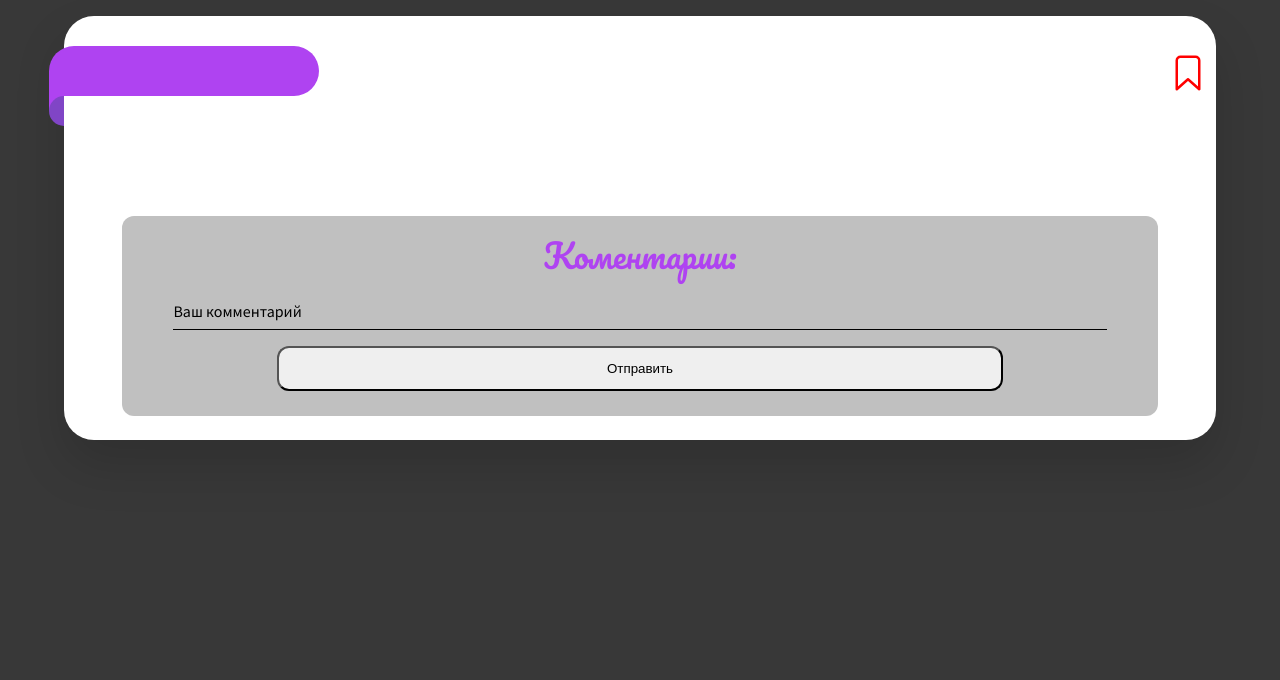
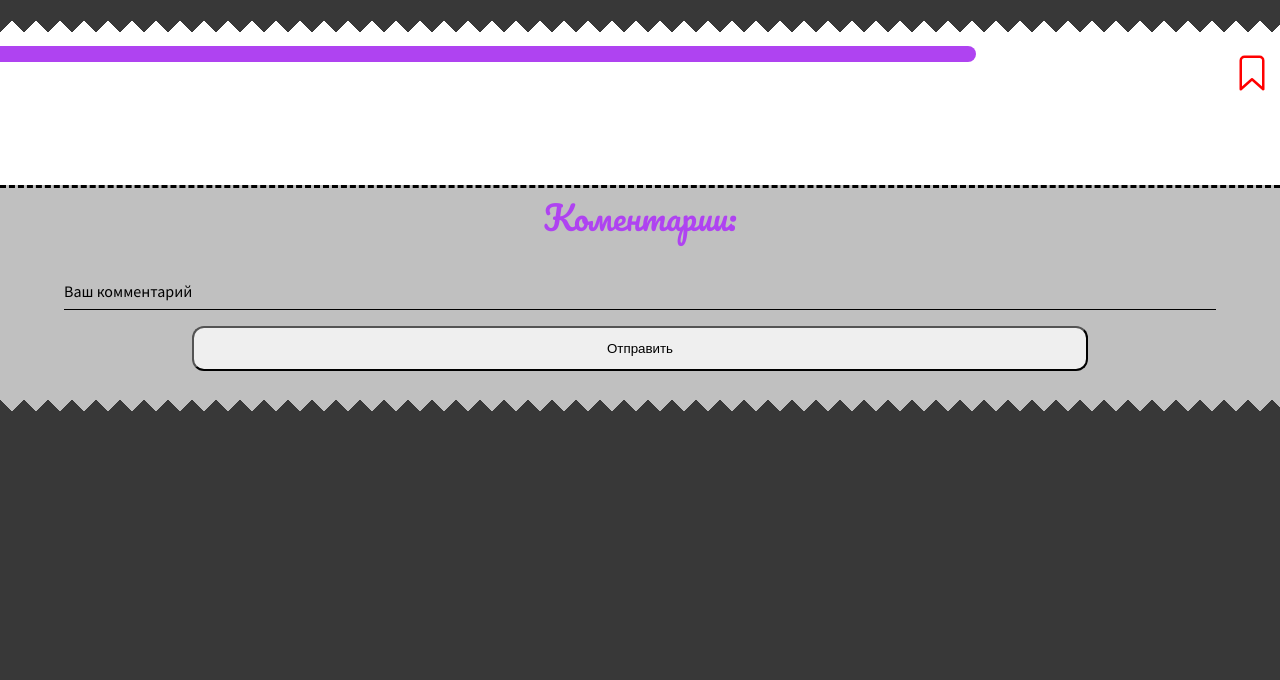
Before and after one commit to metimol/vladalek, a Django app: template vladalek/templates/blog/detail.html in a window 1280 px wide. Shown: the part 54-734 px from the top of the page. Run offline with Django 4.2, Linux system fonts and the light colour scheme; the template is opened without the code that fills it, so the values that code supplies are empty; the visitor is signed in with stand-in values (Sample User, id 1); some web fonts are replaced.

Commit message:
изменил вид статей

```diff
--- a/vladalek/static/css/blog/detail.css
+++ b/vladalek/static/css/blog/detail.css
@@ -1,59 +1,43 @@
 .card {
 	position: relative;
-	width: 90%;
+	width: 100%;
 	min-height: 200px;
 	background: #fff;
-	box-shadow: 0 25px 50px rgba(0, 0, 0, 0.15);
-	border-radius: 30px;
-	margin-left: auto;
-	margin-right: auto;
 	margin-bottom: 20px;
-	padding-bottom: 1.5rem;
+	overflow: hidden;
 }
-.card i {
-	position: absolute;
-	top: 30px;
-	left: -15px;
-	width: 270px;
-	height: 50px;
-	background: #af43f1;
-	border-radius: 30px;
-	border-bottom-left-radius: 0;
-}
-.card i::before {
+.card::before {
 	content: '';
 	position: absolute;
-	top: 50px;
-	width: 15px;
-	height: 30px;
-	background: #8045c6;
-	border-top-left-radius: 20px;
-	border-bottom-left-radius: 20px;
-	z-index: 2;
+	top: 0;
+	left: 0;
+	width: 100%;
+	height: 24px;
+	background: linear-gradient(-135deg, #383838 12px, transparent 0%),  linear-gradient(135deg, #383838 12px, transparent 0%);
+	background-size: 24px;
 }
-.card i::after {
+.card::after {
 	content: '';
 	position: absolute;
-	top: 50px;
-	width: 15px;
-	height: 15px;
-	background: #af43f1;
-	z-index: 1;
+	bottom: 0;
+	left: 0;
+	width: 100%;
+	height: 24px;
+	background: linear-gradient(-45deg, #383838 12px, transparent 0%),  linear-gradient(45deg, #383838 12px, transparent 0%);
+	background-size: 24px;
 }
 .title {
 	position: relative;
 	top: 30px;
-	height: 50px;
-	width: 270px;
-	z-index: 3;
+	width: 75%;
+	padding: 0.5rem;
+	background: #af43f1;
+	border-radius: 30px;
+	border-bottom-left-radius: 0;
+	border-top-left-radius: 0;
 }
 .title p {
 	font-family: 'Pacifico', cursive;
-	position: absolute;
-	width: 90%;
-	text-align: center;
-	top: 50%;
-	transform: translate(0, -50%);
 	font-size: 22px;
 	color: white;
 }
@@ -69,34 +53,32 @@
 	border: none;
 }
 .text {
-	width: 90%;
-	margin-top: 10px;
-	margin-left: auto;
-	margin-right: auto;
+	width: 100%;
+	padding: 10px;
+	padding-bottom: 25px;
 	font-size: 21px;
 }
 .date {
 	text-align: right;
-	margin-top: 20px;
-	position: relative;
-	width: 100%;
+	width: 90%;
 	float: right;
-	padding-right: 15px;
+	margin-right: 10px;
 	font-size: 15px;
 	font-family: 'Lobster', cursive;
 }
 .coments {
-	width: 90%;
-	margin-top: 5rem;
+	width: 100%;
+	margin-top: 3rem;
 	margin-left: auto;
 	margin-right: auto;
+	border-top: 3px dashed #000;
 	text-align: center;
 	background: #c0c0c0;
-	border-radius: 12px;
 	overflow: hidden;
-	padding-bottom: 15px;
+	padding-bottom: 35px;
 }
-.coments .title {
+.coments span {
+	display: block;
 	top: 10px;
 	font-family: 'Pacifico', cursive;
 	font-size: 33px;
@@ -274,6 +256,7 @@
 	overflow: hidden;
 	margin-left: auto;
 	margin-right: auto;
+	margin-bottom: 0.5rem;
 	outline: none;
 }
 .detail_coments a:hover {
--- a/vladalek/templates/blog/detail.html
+++ b/vladalek/templates/blog/detail.html
@@ -12,7 +12,6 @@
 {% block content %}
 
 	<div class="card">
-		<i></i>
 		<div class="title">
 			<p>{{a.article_title}}</p>
 		</div>
@@ -37,7 +36,7 @@
 			</div>
 		</div>
 		<div class="coments">
-			<div class="title">Коментарии:</div>
+			<span>Коментарии:</span>
 			{% if user.is_authenticated %}
 			<div class="add_coment">
 				<form action="{% url  'blog:detail' a.id %}" method="POST">
```
